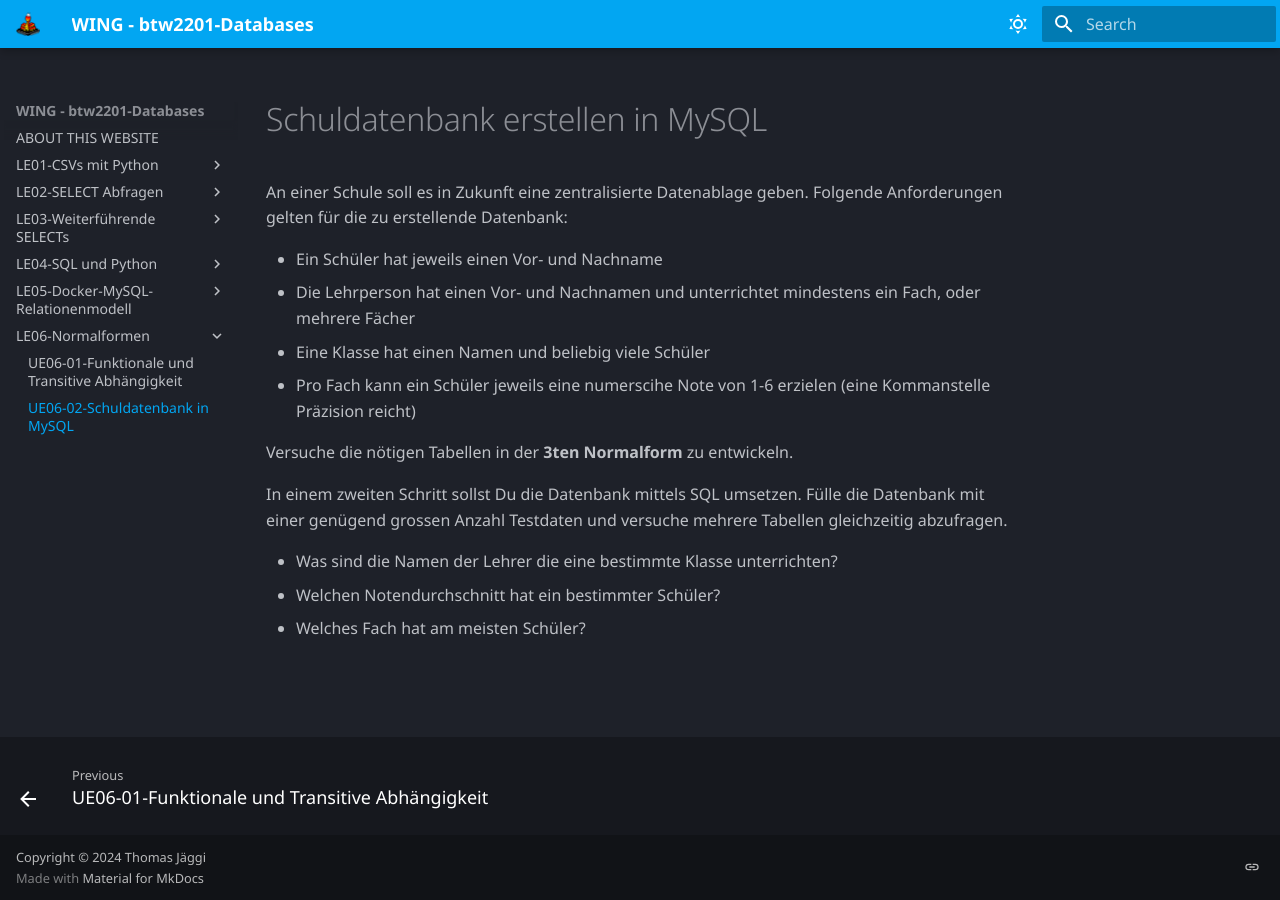
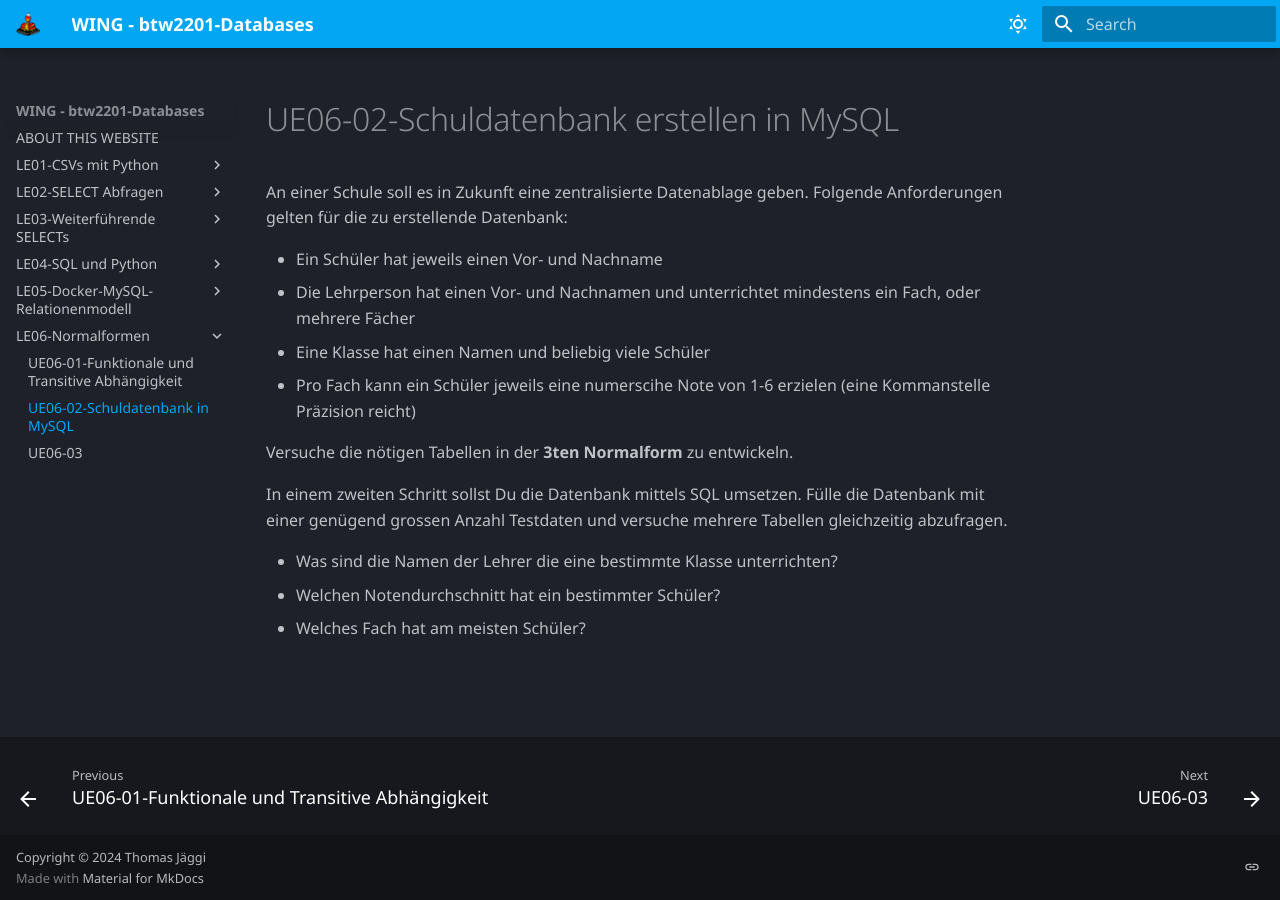
Before and after one commit to tjaeggi/btw2201_databases, an MkDocs documentation site: the page built from docs/le06/ue06-02.md, in a window 1280 px wide. Built offline with MkDocs 1.6.1 and Material for MkDocs 9.7.7, drawn with Linux system fonts in a browser that asks for light colours; some web fonts are replaced.

Commit message:
Sun Oct 27 12:12:55 AM CEST 2024

```diff
--- a/docs/le06/ue06-02.md
+++ b/docs/le06/ue06-02.md
@@ -1,4 +1,4 @@
-# Schuldatenbank erstellen in MySQL
+# UE06-02-Schuldatenbank erstellen in MySQL
 
 An einer Schule soll es in Zukunft eine zentralisierte Datenablage geben. Folgende Anforderungen gelten für die zu erstellende Datenbank:
 
--- a/mkdocs.yml
+++ b/mkdocs.yml
@@ -114,3 +114,4 @@ nav:
       - le06/README.md
       - 'UE06-01-Funktionale und Transitive Abhängigkeit': le06/ue06-01.md
       - 'UE06-02-Schuldatenbank in MySQL': le06/ue06-02.md
+      - 'UE06-03': le06/ue06-03.md
```
Also changed, not shown: docs/le06/ue06-03.md (added, +1 -0 lines).
